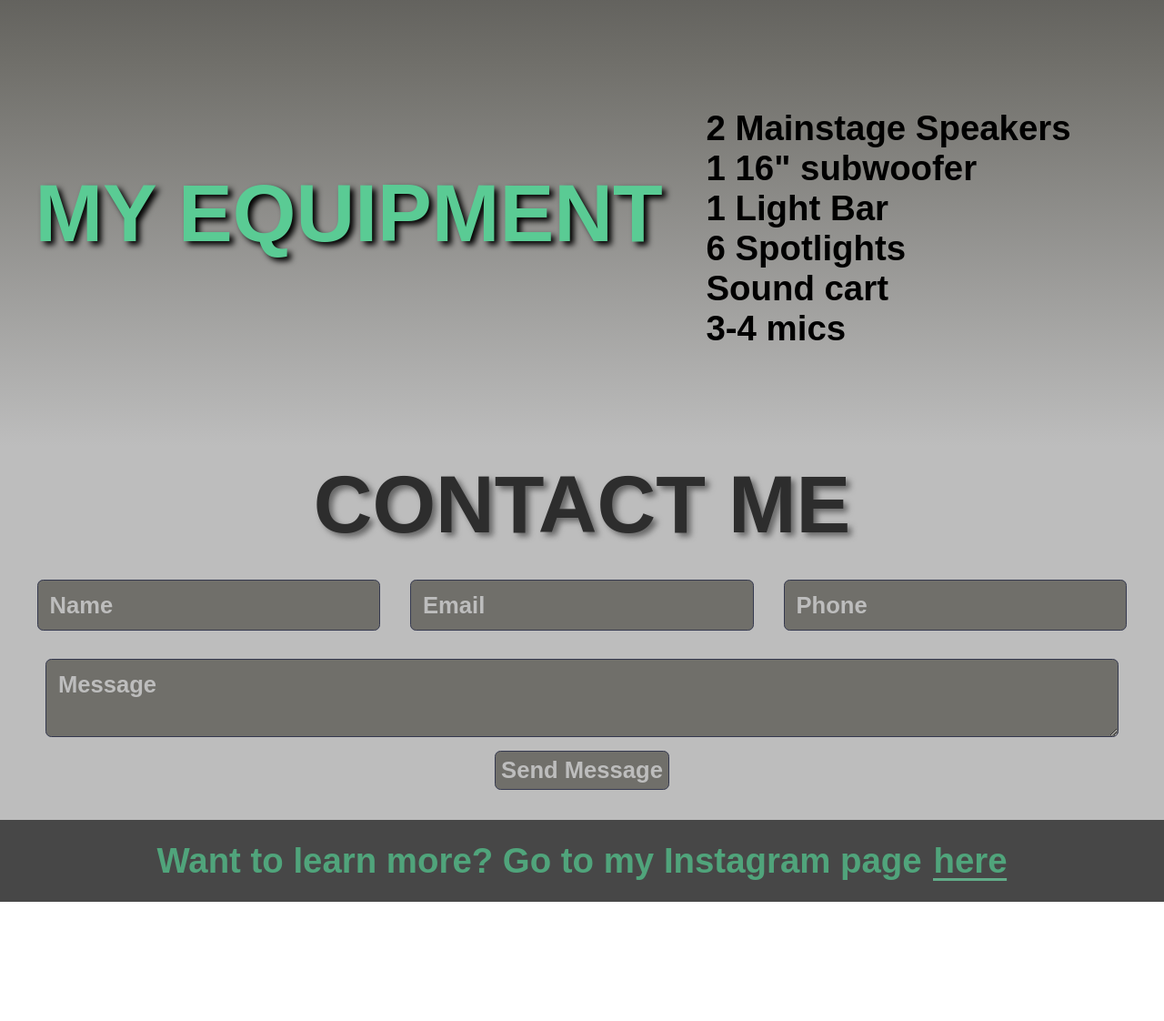
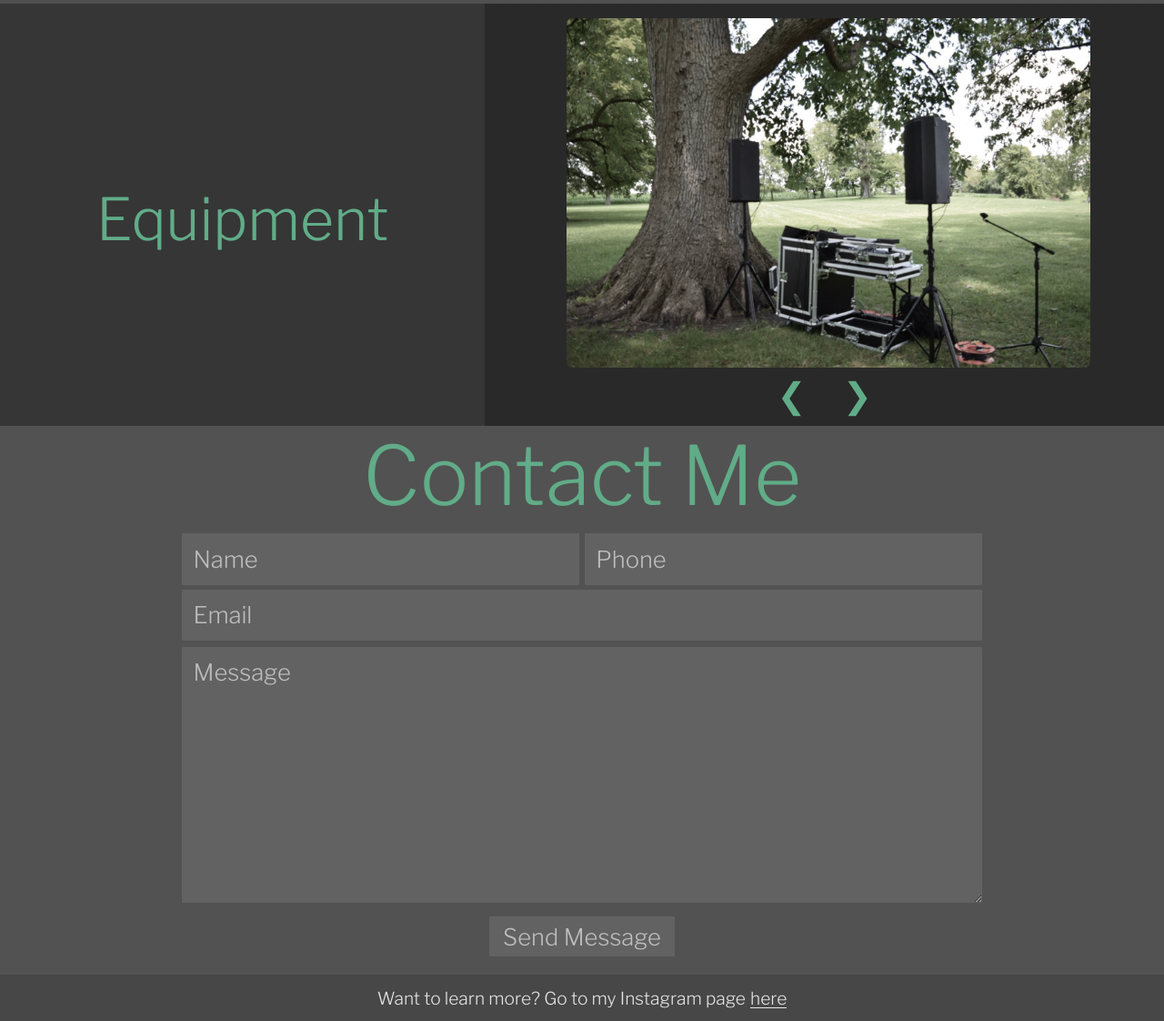
Before and after one commit to RHIT-jonesag/DJdude, a plain HTML site: page index.html in a window 1280 px wide. Shown: the part 1244-2366 px from the top of the page at 91% size. Before the commit the page ends 2235 px from the top, so only its background shows below. Drawn offline with nearby package versions, Linux system fonts and the light colour scheme.

Commit message:
Revamped website completely

```diff
--- a/index.html
+++ b/index.html
@@ -6,11 +6,13 @@
     <meta name="viewport" content="width=device-width, initial-scale=1.0">
     <title>The DJ Dude</title>
     <link rel="stylesheet" href="style.css">
+    <link rel="icon" href="imgs/THE_DJ_DUDE-removebg-preview.png">
     <script src="https://cdnjs.cloudflare.com/ajax/libs/jquery/3.7.0/jquery.min.js" integrity="sha512-3gJwYpMe3QewGELv8k/BX9vcqhryRdzRMxVfq6ngyWXwo03GFEzjsUm8Q7RZcHPHksttq7/GFoxjCVUjkjvPdw==" crossorigin="anonymous" referrerpolicy="no-referrer"></script>
 </head>
 <body>
     <script src="script.js"></script>
 
+    <!-- DIV 1 -->
     <div class = "div1" id="home-scroll">
         <div class="navbar">
             <a href="#home-scroll">HOME</a>
@@ -24,30 +26,55 @@
             <a href="schedulePage.html" class="CTA2">NOW</a>
         </div>
     </div>
+    <!-- DIV 2 -->
     <div class="div2" id="about-scroll">
-        <!-- Add image for Harrisons 'about me' section -->
-        <h1 class="aboutMeTitle">ABOUT ME</h1>
-        <p class="aboutMeText">My name is Harrison Thrift! I am a one man DJ that can do it all! For proms, weddings, or any other occasion,
-            I'm the man for you! I would be thrilled to DJ your event and bless you with good music and more fun!</p>
+        <div class="aboutImage">
+            <img src="imgs/IMG_9217 (1).jpg" class="aboutMeImage">
+        </div>
+        <div class="aboutText">
+            <h1 class="aboutMeTitle">About Me</h1>
+            <p class="aboutMeText">My name is Harrison Thrift! I am a one man DJ that can do it all! For proms, weddings, or any other occasion,
+                I'm the man for you! I would be thrilled to DJ your event and bless you with good music and more fun!</p>
+        </div>
     </div>
+    <!-- DIV 3 -->
     <div class="div3" id="equipment-scroll">
-        <h1 class="equipmentTitle">MY EQUIPMENT</h1>
-        <ul class="equipmentList">
-            <li>2 Mainstage Speakers</li>
-            <li>1 16" subwoofer</li>
-            <li>1 Light Bar</li>
-            <li>6 Spotlights</li>
-            <li>Sound cart</li>
-            <li>3-4 mics</li>
-        </ul>
+        <div class="split left">
+            <p class = "projects-title">Equipment</p>
+        </div>
+        <div class="split right">
+
+            <div class="mySlides">
+                <img src="imgs/setup.jpg" class="slide1">
+            </div>
+            <div class="mySlides" style="display: none">
+                <img src="imgs/turntable.jpg" class="slide2">
+            </div>
+            <div class="mySlides" style="display: none">
+                <img src="imgs/screen.jpg" class="slide3">
+            </div>
+            <div class="mySlides" style="display: none">
+                <img src="imgs/mics.jpg" class="slide4">
+            </div>
+            <div class="mySlides" style="display: none">
+                <img src="imgs/light.jpg" class="slide5">
+            </div>
+            <div class="slide-buttons">
+                <a class="prev" onclick="plusSlides(-1)">&#10094;</a>
+                <a class="next" onclick="plusSlides(1)">&#10095;</a>
+            </div>
+        </div>
     </div>
+    <!-- DIV 4 -->
     <div class="div4" id="contact-scroll">
-        <h1 class="contactTitle">CONTACT ME</h1>
+        <h1 class="contactTitle">Contact Me</h1>
         <form action="https://formsubmit.co/thedjdude32@gmail.com" method="POST">
             <div class="contact-row1">
                 <input class="name" name="name" placeholder="Name" type="text">
+                <input class="phone" name="phone" placeholder="Phone" type="tel">
+            </div>
+            <div class="contact-row11">
                 <input class="email" name="email" placeholder="Email" type="email">
-                <input class="phone" name="phone" placeholder="Phone" type="tel">
             </div>
             <div class="contact-row2">
                 <textarea class="message" name="message" placeholder="Message"></textarea>
@@ -57,6 +84,7 @@
             </div>
         </form>
     </div>
+    <!-- FOOTER -->
     <div class="footer">
         <div class="footer1">
             <p class="additionalInformation">Want to learn more? Go to my Instagram page</p>
--- a/script.js
+++ b/script.js
@@ -7,3 +7,28 @@ $(function () {
     $nav.toggleClass('scrolled', $(this).scrollTop() >= 1);
   });
 });
+
+// Slideshow
+let slideIndex = 1;
+showSlides(slideIndex);
+
+// Next/previous controls
+function plusSlides(n) {
+  showSlides(slideIndex += n);
+}
+
+// Thumbnail image controls
+function currentSlide(n) {
+  showSlides(slideIndex = n);
+}
+
+function showSlides(n) {
+  let i;
+  let slides = document.getElementsByClassName("mySlides");
+  if (n > slides.length) {slideIndex = 1}
+  if (n < 1) {slideIndex = slides.length}
+  for (i = 0; i < slides.length; i++) {
+    slides[i].style.display = "none";
+  }
+  slides[slideIndex-1].style.display = "block";
+}
--- a/style.css
+++ b/style.css
@@ -1,4 +1,6 @@
 /* Schedule now link animation by "CSS-Tricks" */
+
+@import url('https://fonts.googleapis.com/css2?family=Libre+Franklin:ital,wght@0,100..900;1,100..900&display=swap');
 
 /* Padding Settings to remove whitespace */
 * {
@@ -19,12 +21,11 @@ html {
 
 /* -------------------- Sets the div1 (Above the fold) -------------------- */
 .div1{
-    background-image: url(imgs/Untitled\ design\ \(51\).png);
+    background-image: url(imgs/IMG_9216\ \(1\).jpg); /* or can use IMG_9219 */
     background-repeat: no-repeat;
     background-size: cover;
     background-position: center;
     min-height: 100vh;
-    box-shadow: 0 0 10px 10px #121212 inset; /* Blurs the edges of background image */
 }
 
 /* The nav bar */
@@ -37,21 +38,21 @@ html {
   width: 100%; /* Full width */
   z-index: 1;
   display: flex;
-  justify-content: space-around;
+  justify-content: center;
   align-items: center;
-  max-height: 6vw;
+  max-height: 5vw;
 }
 
 .navbar.scrolled {
-  background-color: #474747;
+  background-color: #2d2d2d;
   transition: background-color 200ms linear;
-  border-bottom: solid #000000 0.25vh;
+  /* border-bottom: solid #000000 0.25vh; */
 }
 
 .DJD-logo {
-  width: 8vw;
+  width: 7vw;
   margin:0.75vw;
-  margin-top: 1.25vw;
+  margin-top: 0.75vw;
 }
 
 /* Links inside the navbar */
@@ -59,12 +60,11 @@ html {
   display: flex;
   color: #EAEFFF;
   text-align: center;
-  padding: 3vh 1vw;
+  padding: 0.2vh 2vw;
   text-decoration: none;
-  font-family: sans-serif;
-  font-stretch: ultra-expanded;
-  font-weight: bold;
-  font-size: 2.3vw;
+  font-family: "Libre Franklin", sans-serif;
+  font-weight: 300;
+  font-size: 1.5vw;
   transition: 0.3s;
 }
 
@@ -82,31 +82,29 @@ html {
 /* Call To Action */
 .callToAction {
   display: flex;
-  padding-top: 65vh;
-  padding-left: 7vw;
+  margin-top: 65vh;
+  padding-left: 4vw;
 }
 
 .CTA1 {
-  font-family: sans-serif;
-  font-stretch: ultra-expanded;
-  font-weight: bold;
+  font-family: "Libre Franklin", sans-serif;
+  font-weight: 400;
   font-size: 6vw;
   text-align: center;
   color: #61ac88;
-  text-decoration: none;
-  text-shadow: 0.35vw 0.35vw 0.35vw black;
+  /* text-decoration: none;
+  text-shadow: 0.35vw 0.35vw 0.35vw black; */
 }
 
 .CTA2 {
-  font-family: sans-serif;
-  font-stretch: ultra-expanded;
-  font-weight: bold;
+  font-family: "Libre Franklin", sans-serif;
+  font-weight: 500;
   font-size: 5vw;
   text-align: center;
   color: #61ac88;
-  margin-top: 1.15em;
+  margin-top: 1.25em;
   translate: -31vw;
-  text-shadow: 0.35vw 0.35vw 0.35vw black;
+  /* text-shadow: 0.35vw 0.35vw 0.35vw black; */
   transition: 0.3s;
   text-decoration: none;
 }
@@ -145,126 +143,217 @@ html {
 
 /* -------------------- Sets the div2 (About) -------------------- */
 .div2 {
-  min-height: 40vw;
-  background-image: linear-gradient(#121212, #706f6a)
+  min-height: 35vw;
+  background-image: linear-gradient(#000000, #505050);
+  display: flex;
+  max-height: 35vw;
+}
+
+.aboutImage{
+  margin-left: 6vw;
+  margin-right: 5vw;
+}
+
+.aboutMeImage{
+  width: 35vw;
+  min-width: 35vw;
+  margin: 2vw;
+  border-radius: 0.5vw;
+}
+
+.aboutText{
+  max-width: 40%;
+  margin-top: 6vw;
 }
 
 .aboutMeTitle {
-  font-family: sans-serif;
+  font-family: "Libre Franklin", sans-serif;
+  font-weight: 300;
   font-stretch: ultra-expanded;
-  font-weight: bold;
   font-size: 7vw;
   color: #5db58a;
-  translate: 54vw;
-  padding-top: 10vw;
-  text-shadow: 0.35vw 0.35vw 0.35vw black;
 }
 
 .aboutMeText {
-  font-family: sans-serif;
-  font-stretch: ultra-expanded;
-  font-weight: bold;
+  font-family: "Libre Franklin", sans-serif;
+  font-weight: 300;
   font-size: 2vw;
   color: #EAEFFF;
-  max-width: 40%;
-  translate: 52vw;
-  padding: 2vw;
+  padding: 0.1vw;
 }
 
 /* -------------------- Sets the div3 (Equipment) -------------------- */
-.div3 {
+.div3{
   display: flex;
-  padding-bottom: 5vw;
-  justify-content: space-between;
-  min-height: 28vw;
-  background-image: linear-gradient(#706f6a, #bdbdbd)
+  justify-content: center;
+  text-align: center;
+  font-family:'Courier New', Courier, monospace;
+  color: #9d9d9d;
+  max-height: 300.5vh;
 }
 
-.equipmentTitle {
-  font-family: sans-serif;
-  font-stretch: ultra-expanded;
-  font-weight: bold;
-  font-size: 7vw;
-  color: #5acb94;
-  text-align: left;
-  margin-top:9vw;
-  margin-left: 3vw;
-  padding-right: 1vw;
-  text-shadow: 0.35vw 0.35vw 0.5vw black;
+.projects-title{
+  display:inline-block;
+  color: #61ac88;
+  font-family: "Libre Franklin", sans-serif;
+  font-weight: 300;
+  font-size: 5vw;
+  margin-top: 15.5vw;
 }
 
-.equipmentList {
-  margin-top:4vw;
-  margin-right:8vw;
-  font-family: sans-serif;
-  font-stretch: ultra-expanded;
-  font-weight: bold;
+.mySlides{
+  display:flex;
+  justify-content: center;
+  flex-direction: column;
+  text-align: left;
+  margin-top: 2vh;
+  margin-left: 7vw;
+}
+
+.slide1{
+  max-width: 45vw;
+  border-radius: 0.5vw;
+}
+
+.slide2{
+  max-width: 45vw;
+  border-radius: 0.5vw;
+}
+
+.slide3{
+  max-width: 45vw;
+  border-radius: 0.5vw;
+}
+
+.slide4{
+  max-width: 45vw;
+  border-radius: 0.5vw;
+}
+
+.slide5{
+  max-width: 45vw;
+  border-radius: 0.5vw;
+}
+
+.slide-buttons{
+  display: flex;
+  justify-content: center;
+  margin-top: 1vh;
   font-size: 3vw;
-  text-align: left;
-  align-items: right;
+  margin-bottom: 1vh;
+}
+
+.prev{
+  margin-right: 15px;
+  padding-left:5px;
+  padding-right:5px;
+  border-radius:5px;
+  color:#61ac88;
+}
+
+.prev:hover{
+  background-color: #4a4a4a;
+}
+
+.next{
+  margin-left: 15px;
+  padding-left:5px;
+  padding-right:5px;
+  border-radius:5px;
+  color:#61ac88;
+}
+
+.next:hover{
+  background-color: #4a4a4a;
+}
+
+/* Control the left side */
+.left {
+  width:50%;
+  left: 0;
+  background-color: #363636;
+}
+
+/* Control the right side */
+.right {
+  width:70%;
+  overflow-y: hidden;
+  right: 0;
+  background-color: #292929;
 }
 
 /* -------------------- Sets the div4 (Contact) -------------------- */
+/* TODO Put a designed background with dark grey */
 .div4 {
-  min-height: 15vw;
-  background-color: #bdbdbd;
-  padding: 1vw;
+  min-height: 13vw;
+  background-color: #525252;
 }
 
 .contactTitle {
-  font-family: sans-serif;
-  font-stretch: ultra-expanded;
-  font-weight: bold;
+  font-family: "Libre Franklin", sans-serif;
+  font-weight: 300;
   font-size: 7vw;
-  color: rgb(45, 45, 45);
+  color: #61ac88;
   text-align: center;
-  text-shadow: 0.35vw 0.35vw 0.5vw rgb(103, 103, 103);
+  /* text-shadow: 0.35vw 0.35vw 0.5vw rgb(103, 103, 103); */
 }
 
 .contact-row1{
   display:flex;
-  justify-content: space-evenly;
+  justify-content: center;
   flex-direction: row;
-  padding-top: 2vw;
+  padding-top: 0.5vw;
 }
 
 .name{
-  background-color:#706f6a;
+  background-color:#626262;
   color:white;
-  font-family: sans-serif;
-  font-stretch: ultra-expanded;
-  font-weight: bold;
-  border-radius: 0.5vw;
-  border: solid #35394F 0.125vw;
+  font-family: "Libre Franklin", sans-serif;
+  font-weight: 300;
+  border-radius: 0.1vw;
+  border: none;
+  outline: none;
+  border-color: transparent;
   padding:1vw;
   font-size: 2vw;
-  margin: 5px;
+  margin: 0.2vw;
+  width: 32.2vw;
 }
 
 .phone{
-  background-color:#706f6a;
+  background-color:#626262;
   color:white;
-  font-family: sans-serif;
-  font-stretch: ultra-expanded;
-  font-weight: bold;
-  border-radius: 0.5vw;
-  border: solid #35394F 0.125vw;
+  font-family: "Libre Franklin", sans-serif;
+  font-weight: 300;
+  border-radius: 0.1vw;
+  border: none;
+  outline: none;
+  border-color: transparent;
   padding:1vw;
   font-size: 2vw;
-  margin: 5px;
+  margin: 0.2vw;
+  width: 32.2vw;
+}
+
+.contact-row11{
+  display:flex;
+  justify-content: space-evenly;
+  flex-direction: row;
 }
 
 .email{
-  background-color:#706f6a;
+  background-color:#626262;
   color:white;
-  font-family: sans-serif;
-  font-stretch: ultra-expanded;
-  font-weight: bold;
-  border-radius: 0.5vw;
-  border: solid #35394F 0.125vw;
+  font-family: "Libre Franklin", sans-serif;
+  font-weight: 300;
+  border-radius: 0.1vw;
+  border: none;
+  outline: none;
+  border-color: transparent;
   padding:1vw;
   font-size: 2vw;
-  margin: 5px;
+  margin: 0.2vw;
+  width: 66.8vw;
 }
 
 .name::placeholder{
@@ -297,16 +386,18 @@ html {
 }
 
 .send-message{
-  background-color: #706f6a;
-  border:solid #35394F 0.125vw;
+  background-color: #626262;
+  border: none;
+  outline: none;
+  border-color: transparent;
   color:rgb(189, 189, 189);
   padding:0.5vw;
   font-size:2vw;
-  font-family: sans-serif;
-  font-stretch: ultra-expanded;
-  font-weight: bold;
-  border-radius:0.5vw;
+  font-family: "Libre Franklin", sans-serif;
+  font-weight: 300;
+  border-radius:0.1vw;
   transition: 0.3s;
+  width: 16vw;
 }
 
 .send-message:hover{
@@ -315,23 +406,26 @@ html {
 }
 
 .message{
-  background-color:#706f6a;
+  background-color:#626262;
   color:white;
-  font-family: sans-serif;
-  font-stretch: ultra-expanded;
-  font-weight: bold;
-  border-radius: 0.5vw;
-  border: solid #35394F 0.125vw;
+  font-family: "Libre Franklin", sans-serif;
+  font-weight: 300;
+  border-radius: 0.1vw;
+  border: none;
+  outline: none;
+  border-color: transparent;
   padding:1vw;
   font-size: 2vw;
-  margin-top: 2vw;
-  width: 91.85%;
+  margin-top: 0.3vw;
+  width: 66.8vw;
+  min-height: 20vw;
+  max-height: 20vw;
 }
 
-/* -------------------- Sets the div4 (Contact) -------------------- */
+/* -------------------- Sets the div5 (Footer) -------------------- */
 .footer1 {
   display:flex;
-  min-height: 5vw;
+  min-height: 2vw;
   background-color: #474747;
   padding: 1vw;
   align-items: center;
@@ -340,7 +434,7 @@ html {
 
 .footer2 {
   display:flex;
-  min-height: 5vw;
+  min-height: 3vw;
   background-color: #474747;
   padding: 1vw;
   align-items: center;
@@ -349,20 +443,18 @@ html {
 }
 
 .additionalInformation {
-  font-family: sans-serif;
-  font-stretch: ultra-expanded;
-  font-weight: bold;
-  font-size: 3vw;
-  color: #50a47b;
+  font-family: "Libre Franklin", sans-serif;
+  font-weight: 300;
+  font-size: 1.5vw;
+  color: #e6e6e6;
 }
 
 .instaLink {
-  font-family: sans-serif;
-  font-stretch: ultra-expanded;
-  font-weight: bold;
-  font-size: 3vw;
-  color: #50a47b;
-  margin-left:1vw;
+  font-family: "Libre Franklin", sans-serif;
+  font-weight: 300;
+  font-size: 1.5vw;
+  color: #e6e6e6;
+  margin-left:0.4vw;
   transition: 0.3s;
 }
 
@@ -374,8 +466,8 @@ a{
   background:
     linear-gradient(
       to right,
-      #61ac88,
-      #61ac88
+      #e6e6e6,
+      #e6e6e6
     ),
     linear-gradient(
       to right,
@@ -383,7 +475,7 @@ a{
       #3de292,
       rgb(0, 255, 132)
   );
-  background-size: 100% 3px, 0 3px;
+  background-size: 100% 0.1vw, 0 0.1vw;
   background-position: 100% 100%, 0 100%;
   background-repeat: no-repeat;
   transition: background-size 400ms;
@@ -398,15 +490,14 @@ a{
 }
 
 .moreContact {
-  font-family: sans-serif;
-  font-stretch: ultra-expanded;
-  font-weight: bold;
+  font-family: "Libre Franklin", sans-serif;
+  font-weight: 300;
   font-size: 3vw;
   color: #498266;
 }
 
 /* -------------------- Sets the Scheduling Page -------------------- */
-
+/*
 .scheduleStyle {
   min-height: 100vh;
   background-image: linear-gradient(#121212, #bdbdbd)
@@ -483,8 +574,10 @@ a{
   font-family: sans-serif;
   font-stretch: ultra-expanded;
   font-weight: bold;
-  border-radius: 0.5vw;
-  border: solid #000000 0.125vw;
+  border-radius: 0.2vw;
+  border: none;
+  outline: none;
+  border-color: transparent;
   padding:1vw;
   font-size: 2vw;
   margin: 5px;
@@ -496,8 +589,10 @@ a{
   font-family: sans-serif;
   font-stretch: ultra-expanded;
   font-weight: bold;
-  border-radius: 0.5vw;
-  border: solid #000000 0.125vw;
+  border-radius: 0.2vw;
+  border: none;
+  outline: none;
+  border-color: transparent;
   padding:1vw;
   font-size: 2vw;
   margin: 5px;
@@ -509,8 +604,10 @@ a{
   font-family: sans-serif;
   font-stretch: ultra-expanded;
   font-weight: bold;
-  border-radius: 0.5vw;
-  border: solid #000000 0.125vw;
+  border-radius: 0.2vw;
+  border: none;
+  outline: none;
+  border-color: transparent;
   padding:1vw;
   font-size: 2vw;
   margin: 5px;
@@ -538,8 +635,10 @@ a{
   font-family: sans-serif;
   font-stretch: ultra-expanded;
   font-weight: bold;
-  border-radius: 0.5vw;
-  border: solid #000000 0.125vw;
+  border-radius: 0.2vw;
+  border: none;
+  outline: none;
+  border-color: transparent;
   padding:2vw;
   font-size: 2vw;
   margin: 5px;
@@ -551,8 +650,10 @@ a{
   font-family: sans-serif;
   font-stretch: ultra-expanded;
   font-weight: bold;
-  border-radius: 0.5vw;
-  border: solid #000000 0.125vw;
+  border-radius: 0.2vw;
+  border: none;
+  outline: none;
+  border-color: transparent;
   padding:2vw;
   font-size: 2vw;
   margin: 5px;
@@ -564,8 +665,10 @@ a{
   font-family: sans-serif;
   font-stretch: ultra-expanded;
   font-weight: bold;
-  border-radius: 0.5vw;
-  border: solid #000000 0.125vw;
+  border-radius: 0.2vw;
+  border: none;
+  outline: none;
+  border-color: transparent;
   padding:2vw;
   font-size: 2vw;
   margin: 5px;
@@ -607,14 +710,16 @@ a{
 
 .scheduleSend-message {
   background-color: #706f6a;
-  border:solid #000000 0.125vw;
+  border: none;
+  outline: none;
+  border-color: transparent;
   color:white;
   padding:0.5vw;
   font-size:2vw;
   font-family: sans-serif;
   font-stretch: ultra-expanded;
   font-weight: bold;
-  border-radius:0.5vw;
+  border-radius:0.2vw;
   margin-top:2vw;
   transition: 0.3s;
 }
@@ -630,10 +735,12 @@ a{
   font-family: sans-serif;
   font-stretch: ultra-expanded;
   font-weight: bold;
-  border-radius: 0.5vw;
-  border: solid #000000 0.125vw;
+  border-radius: 0.2vw;
+  border: none;
+  outline: none;
+  border-color: transparent;
   padding:1vw;
   font-size: 2vw;
   margin-top: 2vw;
   width: 88.8%;
-}
+} */
```
Also changed, not shown: imgs/Copy of Untitled Design (1).png (added), imgs/Copy of Untitled Design (2).png (added), imgs/IMG_9200 (1).jpg (added), imgs/IMG_9200.jpg (added), imgs/IMG_9216 (1).jpg (added), imgs/IMG_9216.jpg (added), imgs/IMG_9217 (1).jpg (added), imgs/IMG_9219.jpg (added), imgs/THE_DJ_DUDE-removebg-preview.png (added), imgs/THE_DJ_DUDE__1_-removebg-preview.png (added), imgs/light.jpg (added), imgs/mics.jpg (added), imgs/screen.jpg (added), imgs/setup.jpg (added), 2 more files.
